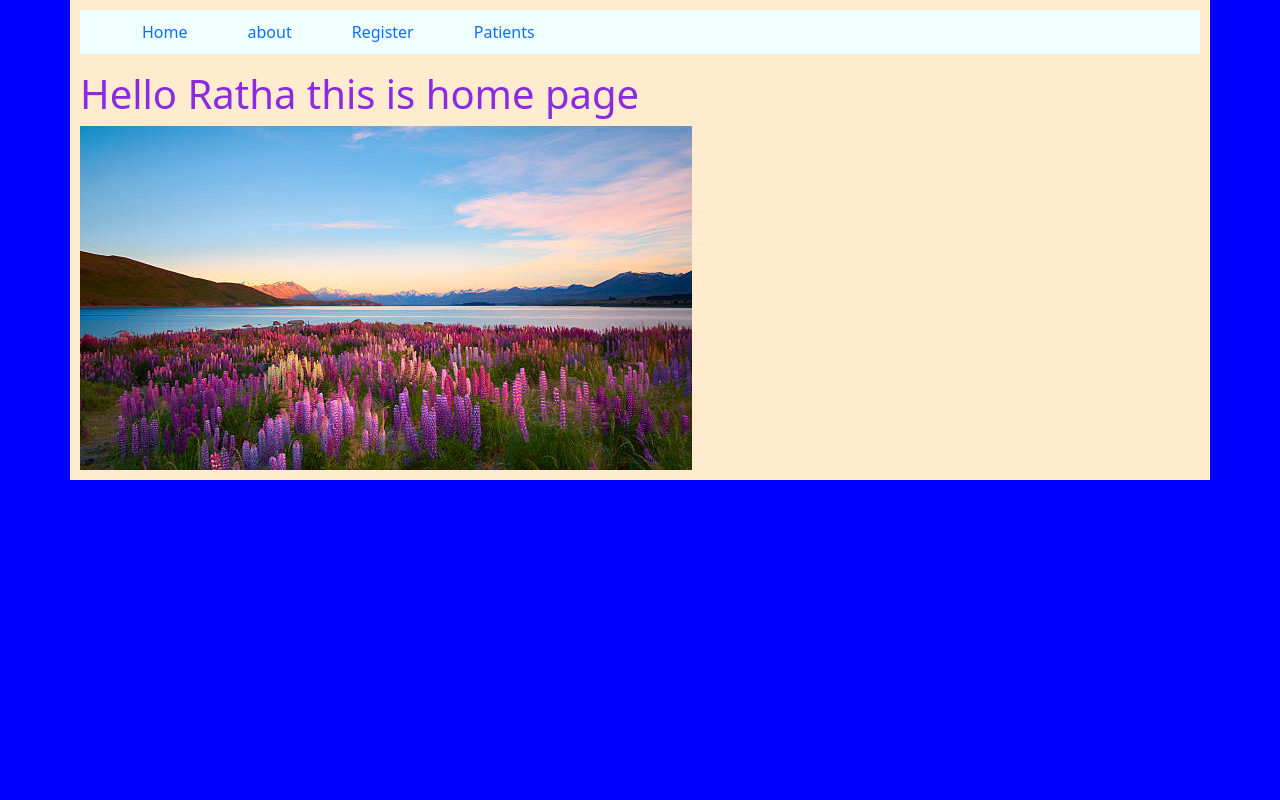
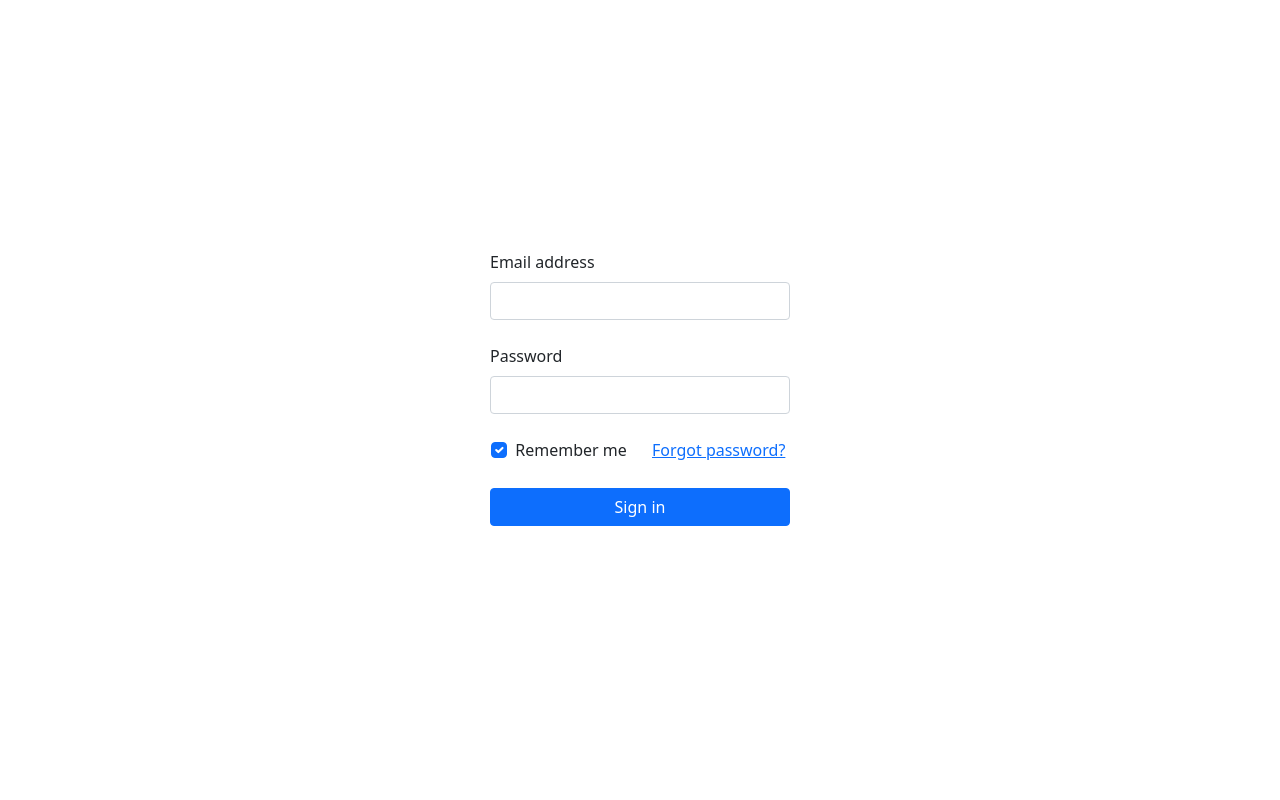
Before and after one commit to Rathapp/django-F1-13, a Django app: page / in a window 1280 px wide. Run offline with Django 5.2, Linux system fonts and the light colour scheme.

Commit message:
user authentication

```diff
--- a/hospital_Management/settings.py
+++ b/hospital_Management/settings.py
@@ -125,6 +125,10 @@ MEDIA_ROOT = os.path.join(BASE_DIR, 'media')
 
 STATIC_URL = 'static/'
 
+LOGIN_URL = '/'
+LOGIN_REDIRECT_URL = '/home/'
+LOGOUT_REDIRECT_URL = '/'
+
 # Default primary key field type
 # https://docs.djangoproject.com/en/5.2/ref/settings/#default-auto-field
 
--- a/patients/static/patients/css/style.css
+++ b/patients/static/patients/css/style.css
@@ -5,14 +5,14 @@
 }
 
 body {
-  background-color: blue;
-  color: blueviolet;
+  background-color: #f4f4f4;
+  /* color: blueviolet; */
 }
 .container {
   /* width: 80%; */
   /* margin: auto; */
   padding: 10px;
-  background-color: blanchedalmond;
+  background-color: white;
 }
 ul {
   color: brown;
@@ -22,16 +22,18 @@ ul {
 }
 ul li {
   list-style: none;
-  padding: 10px 15px;
+  padding: 0px 15px;
 }
 ul li a {
   padding: 10px 15px;
   list-style: none;
   text-decoration: none;
+  display: block;
 }
 ul li a:hover {
   background-color: bisque;
 }
+
 .con {
   width: 980px;
   /* background-color: white; */
@@ -63,3 +65,32 @@ ul li a:hover {
 .card .conten {
   padding: 5px;
 }
+
+.gradient-custom {
+  /* fallback for old browsers */
+  background: #f093fb;
+
+  /* Chrome 10-25, Safari 5.1-6 */
+  background: -webkit-linear-gradient(
+    to bottom right,
+    rgba(240, 147, 251, 1),
+    rgba(245, 87, 108, 1)
+  );
+
+  /* W3C, IE 10+/ Edge, Firefox 16+, Chrome 26+, Opera 12+, Safari 7+ */
+  background: linear-gradient(
+    to bottom right,
+    rgba(240, 147, 251, 1),
+    rgba(245, 87, 108, 1)
+  );
+}
+
+.card-registration .select-input.form-control[readonly]:not([disabled]) {
+  font-size: 1rem;
+  line-height: 2.15;
+  padding-left: 0.75em;
+  padding-right: 0.75em;
+}
+.card-registration .select-arrow {
+  top: 13px;
+}
--- a/patients/templates/patients/base.html
+++ b/patients/templates/patients/base.html
@@ -15,18 +15,33 @@
       integrity="sha384-MrcW6ZMFYlzcLA8Nl+NtUVF0sA7MsXsP1UyJoMp4YLEuNSfAP+JcXn/tWtIaxVXM"
       crossorigin="anonymous"
     ></script>
+    <link
+      rel="stylesheet"
+      href="https://cdnjs.cloudflare.com/ajax/libs/font-awesome/7.0.1/css/all.min.css"
+      integrity="sha512-2SwdPD6INVrV/lHTZbO2nodKhrnDdJK9/kg2XD1r9uGqPo1cUbujc+IYdlYdEErWNu69gVcYgdxlmVmzTWnetw=="
+      crossorigin="anonymous"
+      referrerpolicy="no-referrer"
+    />
     <link rel="stylesheet" href="{% static 'patients/css/style.css' %}" />
     <title>Document</title>
   </head>
   <body>
     <div class="container">
+      <div
+        class="w-100 d-flex justify-content-between mb-3"
+        style="height: 40px"
+      >
         <ul>
           <li><a href="{% url 'home'%}">Home</a></li>
           <li><a href="{% url 'about'%}">about</a></li>
           <li><a href="{% url 'register'%}">Register</a></li>
           <li><a href="{% url 'patient'%}">Patients</a></li>
         </ul>
-      {% block content %} {% endblock %}
+        <a href="{% url 'logout' %}" class="btn btn-danger"
+          ><i class="fa-solid fa-right-from-bracket"></i
+        ></a>
+      </div>
+      {% include "patients/message.html" %} {% block content %} {% endblock %}
     </div>
   </body>
 </html>
--- /dev/null
+++ b/patients/templates/patients/login.html
@@ -0,0 +1,95 @@
+<!doctype html>
+<html lang="en">
+  <head>
+    <meta charset="UTF-8" />
+    <meta name="viewport" content="width=device-width, initial-scale=1.0" />
+    <link
+      href="https://cdn.jsdelivr.net/npm/bootstrap@5.0.2/dist/css/bootstrap.min.css"
+      rel="stylesheet"
+      integrity="sha384-EVSTQN3/azprG1Anm3QDgpJLIm9Nao0Yz1ztcQTwFspd3yD65VohhpuuCOmLASjC"
+      crossorigin="anonymous"
+    />
+    <script
+      src="https://cdn.jsdelivr.net/npm/bootstrap@5.0.2/dist/js/bootstrap.bundle.min.js"
+      integrity="sha384-MrcW6ZMFYlzcLA8Nl+NtUVF0sA7MsXsP1UyJoMp4YLEuNSfAP+JcXn/tWtIaxVXM"
+      crossorigin="anonymous"
+    ></script>
+    <title>Login</title>
+  </head>
+  <body>
+    <div
+      style="
+        width: 100%;
+        height: 100vh;
+        display: flex;
+        flex-direction: column;
+        justify-content: center;
+        align-items: center;
+      "
+    >
+{% include "patients/message.html" %}
+
+      <form style="width: 300px" method="POST" action="">
+        {% csrf_token %}
+        <!-- Email input -->
+        <div data-mdb-input-init class="form-outline mb-4">
+          <label class="form-label" for="form2Example1">Email address</label>
+          <input
+            type="text"
+            id="form2Example1"
+            class="form-control"
+            name="username"
+          />
+        </div>
+
+        <!-- Password input -->
+        <div data-mdb-input-init class="form-outline mb-4">
+          <label class="form-label" for="form2Example2">Password</label>
+          <input
+            type="password"
+            id="form2Example2"
+            class="form-control"
+            name="password"
+          />
+        </div>
+
+        <!-- 2 column grid layout for inline styling -->
+        <div class="row mb-4">
+          <div class="col d-flex justify-content-center">
+            <!-- Checkbox -->
+            <div class="form-check">
+              <input
+                class="form-check-input"
+                type="checkbox"
+                value=""
+                id="form2Example31"
+                checked
+              />
+              <label class="form-check-label" for="form2Example31">
+                Remember me
+              </label>
+            </div>
+          </div>
+
+          <div class="col">
+            <!-- Simple link -->
+            <a href="#!">Forgot password?</a>
+          </div>
+        </div>
+
+        <!-- Submit button -->
+        <button
+          type="submit"
+          data-mdb-button-init
+          data-mdb-ripple-init
+          class="btn btn-primary btn-block mb-4 w-100"
+        >
+          Sign in
+        </button>
+
+
+        </div>
+      </form>
+    </div>
+  </body>
+</html>
--- /dev/null
+++ b/patients/templates/patients/message.html
@@ -0,0 +1,11 @@
+{% if messages %} {% for message in messages %}
+<div class="alert alert-{{ message.tags }} alert-dismissible fade show" role="alert"">
+  {{ message }}
+  <button
+    type="button"
+    class="btn-close"
+    data-bs-dismiss="alert"
+    aria-label="Close"
+  ></button>
+</div>
+{% endfor %} {% endif %}
--- a/patients/urls.py
+++ b/patients/urls.py
@@ -2,7 +2,9 @@ from django.urls import path
 from . import views
 
 urlpatterns = [
-    path('',views.home, name="home" ),
+    path('',views.userLogin, name="login" ),
+    path('logout/',views.userLogout,name='logout'),
+    path('home/',views.home, name="home" ),
     path('about/',views.about,name="about" ),
     path('register/',views.register,name="register" ),
     path('patient/', views.patient,name='patient'),
--- a/patients/views.py
+++ b/patients/views.py
@@ -1,14 +1,42 @@
 from django.shortcuts import render,redirect,get_object_or_404
+from django.contrib.auth import authenticate, login,logout
+from django.contrib.auth.decorators import login_required
+from django.contrib import messages
 from django.http import HttpResponse
 from .models import Patient
 from django.db.models import Q
 from .form import patientForm
 
 # Create your views here.
+@login_required
 def home(request):
 
     return render(request,'patients/home.html')
 
+def userLogin(request):
+
+     if request.user.is_authenticated:
+          return redirect("home")
+
+     if request.method =="POST":
+          username = request.POST.get("username")
+          password = request.POST.get("password")
+          users = authenticate(request,username=username,password=password)
+          if users is not None:
+               login(request,users)
+               messages.success(request,"Log in Sucessful")
+               return redirect("home")
+          else:
+
+                messages.success(request,"Username and password invalide")
+                return render(request,'patients/login.html')
+
+     return render(request,'patients/login.html')
+def userLogout(request):
+     logout(request)
+     return redirect("login")
+
+@login_required
 def about(request):
     patient = Patient.objects.filter(Q(dob__gt='2000-01-01') | Q(dob__lt='2003-01-01'))
 
@@ -22,7 +50,7 @@ def about(request):
         form = patientForm()
 
     return render(request,'patients/about.html',{'patient':patient,'form':form})
-
+@login_required
 def register(request):
     people = [
     {
@@ -98,7 +126,7 @@ def register(request):
 ]
 
     return render(request,'patients/register.html',{"peoples":people})
-
+@login_required
 def patient(request,id=None):
     pt = Patient.objects.all()
     patient = None
@@ -111,13 +139,15 @@ def patient(request,id=None):
 
         if ptform.is_valid():
                 ptform.save()
+                messages.success(request,"Create Patients Sucessful")
                 return redirect('patient')
     else:
         ptform = patientForm(instance=patient)
 
     return render(request,'patients/patients.html',{'patients':pt,"form":ptform})
-
+@login_required
 def deletpatient(request,id):
      pt = get_object_or_404(Patient,id=id)
      pt.delete()
+     messages.success(request,"Delete Patients sucessful")
      return redirect('patient')
```
Also changed, not shown: patients/form.py (+4 -3 lines), patients/templates/patients/patients.html (+94 -2 lines), media/profile/Quiz_3_and_4_6ZVmvl6.png (added), media/profile/Quiz_3_and_4_fnWO6xK.png (added). Lines whose indentation alone changed are shown as unchanged.
